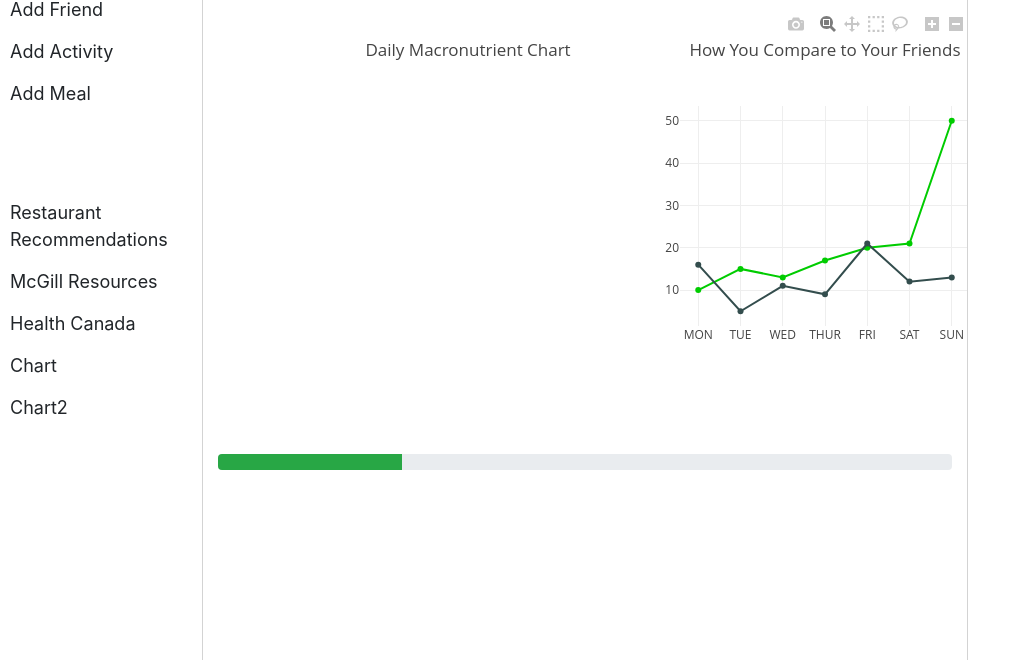
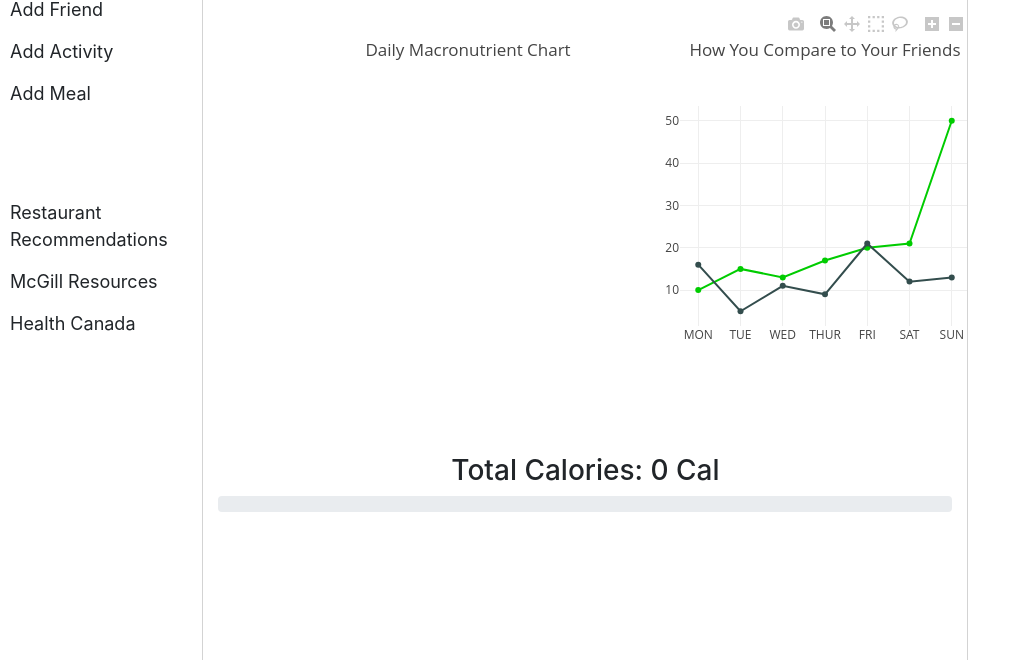
Before and after one commit to wassimkha/mcwics-2020, a Node server app: template views/index.ejs in a window 1280 px wide. Shown: the part 140-800 px from the top of the page, without its empty margins (0-1021 px from the left). Run offline with Node 20, Linux system fonts and the light colour scheme; the template is opened without the code that fills it, so the values that code supplies are empty; some libraries are stand-ins or nearby versions.

Commit message:
progress bar complete

```diff
--- a/views/home.ejs
+++ b/views/home.ejs
@@ -72,7 +72,9 @@
 
 <br>
 <br>
-
+<center>
+  <h3>Total Calories: <%- Math.ceil(percentFood[3]) %> Cal</h3>
+</center>
 <div class="progress">
-  <div class="progress-bar bg-success" role="progressbar" style="width: 25%" aria-valuenow="25" aria-valuemin="0" aria-valuemax="100"></div>
+  <div class="progress-bar bg-success" role="progressbar" style="width: <%- Math.ceil(percentFood[3])/20 %>%" aria-valuenow="<%- Math.ceil(percentFood[3]) %>" aria-valuemin="0" aria-valuemax="2000"><%- Math.ceil(percentFood[3])/20 %>%</div>
 </div>
--- a/views/includes/left_panel.ejs
+++ b/views/includes/left_panel.ejs
@@ -28,11 +28,5 @@
         <div id="health_link_container" class="left-link-item-container">
             <li class="left-link-item" id="health_canada_link">Health Canada</li>
         </div>
-        <div id="chart_container" class="left-link-item-container">
-            <li class="left-link-item" id="chart_link">Chart</li>
-        </div>
-        <div id="chart_container" class="left-link-item-container">
-            <li class="left-link-item" id="chart_link2">Chart2</li>
-        </div>
     </div>
   </div>
```
